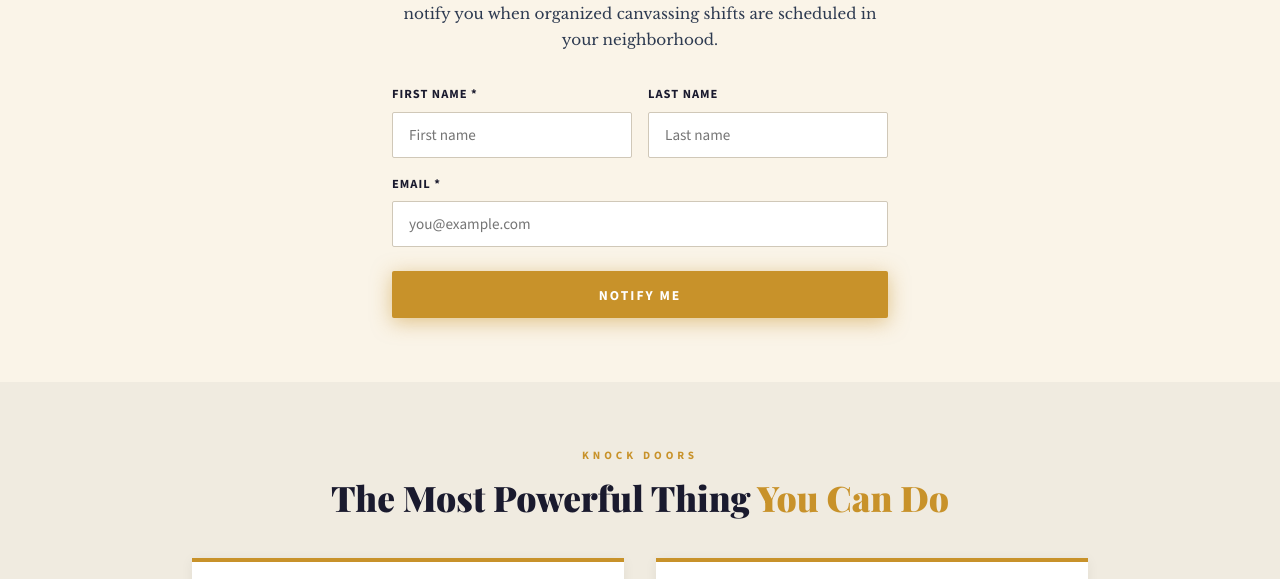
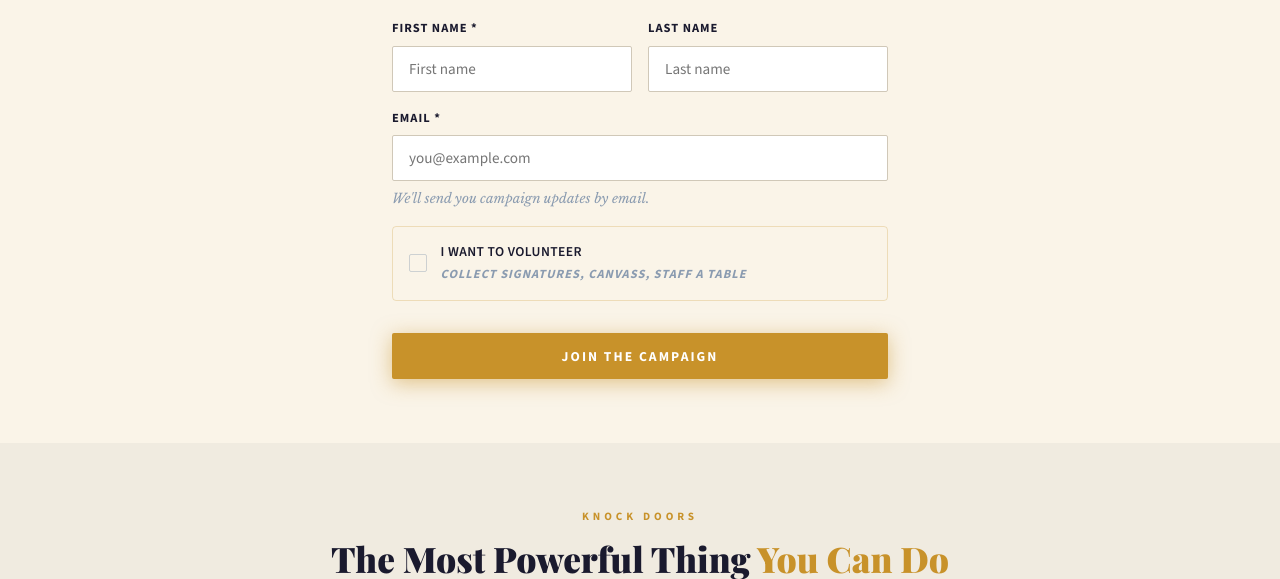
Before and after one commit to mbernstein04/ourparkourvote, a plain HTML site: page volunteer.html in a window 1280 px wide. Shown: the part 525-1104 px from the top of the page. Drawn offline with nearby package versions, Linux system fonts and the light colour scheme; a web font is replaced by a local one.

Commit message:
Update volunteer.html

```diff
--- a/volunteer.html
+++ b/volunteer.html
@@ -259,10 +259,13 @@ footer a { color: var(--gold-light); }
 <!-- ══════════ SIGNUP FORM ══════════ -->
 <section class="signup-section">
   <div class="container">
-    <h2>Get Notified When Shifts Are Scheduled</h2>
-    <p class="lead">This is <strong>not</strong> a petition signature. Fill out the form below and we'll notify you when organized canvassing shifts are scheduled in your neighborhood.</p>
-    <form name="volunteer-signup" method="POST" data-netlify="true" action="/thank-you">
+    <h2>Join the Campaign</h2>
+    <p class="lead">Get updates — and if you'd like to help collect signatures, let us know.</p>
+
+    <form name="volunteer-signup" method="POST" data-netlify="true" action="/thank-you.html" id="signup-form">
       <input type="hidden" name="form-name" value="volunteer-signup">
+      <div style="display:none"><input name="bot-field"></div>
+
       <div class="form-row">
         <div class="form-field">
           <label>First Name *</label>
@@ -273,13 +276,56 @@ footer a { color: var(--gold-light); }
           <input type="text" name="last-name" placeholder="Last name">
         </div>
       </div>
+
       <div class="form-field">
         <label>Email *</label>
         <input type="email" name="email" placeholder="you@example.com" required>
+        <small style="display:block;margin-top:0.35rem;color:#8a9bb0;font-style:italic;">We'll send you campaign updates by email.</small>
       </div>
-      <button type="submit" class="btn-primary" style="width:100%;margin-top:0.5rem;">Notify Me</button>
+
+      <div class="form-field" id="volunteer-toggle" onclick="toggleVolunteer()" style="border:1px solid rgba(200,146,42,0.25);border-radius:4px;padding:0.85rem 1rem;cursor:pointer;margin-top:0.25rem;transition:border-color 0.2s,background 0.2s;">
+        <label style="display:flex;align-items:center;gap:0.85rem;cursor:pointer;user-select:none;margin:0;">
+          <input type="checkbox" id="volunteer-check" name="volunteer" value="yes" style="display:none;">
+          <div id="check-box" style="width:18px;height:18px;min-width:18px;border:1.5px solid rgba(138,155,176,0.4);border-radius:2px;display:flex;align-items:center;justify-content:center;transition:all 0.2s;flex-shrink:0;">
+            <span id="check-mark" style="opacity:0;color:#0f1f35;font-size:11px;font-weight:700;transition:all 0.15s;">✓</span>
+          </div>
+          <div>
+            <span style="display:block;font-weight:600;font-size:0.85rem;letter-spacing:0.03em;">I want to volunteer</span>
+            <span style="font-size:0.78rem;color:#8a9bb0;font-style:italic;">Collect signatures, canvass, staff a table</span>
+          </div>
+        </label>
+      </div>
+
+      <div id="phone-field" style="overflow:hidden;max-height:0;opacity:0;transition:max-height 0.35s ease,opacity 0.3s ease;">
+        <div class="form-field" style="padding-top:0.75rem;">
+          <label>Phone Number</label>
+          <input type="tel" name="phone" placeholder="Phone number" autocomplete="tel">
+        </div>
+      </div>
+
+      <button type="submit" class="btn-primary" style="width:100%;margin-top:1rem;">Join the Campaign</button>
     </form>
   </div>
+</section>
+
+<script>
+  var isVolunteer = false;
+  function toggleVolunteer() {
+    isVolunteer = !isVolunteer;
+    document.getElementById('volunteer-check').checked = isVolunteer;
+    var toggle = document.getElementById('volunteer-toggle');
+    var box = document.getElementById('check-box');
+    var mark = document.getElementById('check-mark');
+    var phone = document.getElementById('phone-field');
+    toggle.style.borderColor = isVolunteer ? 'var(--gold)' : 'rgba(200,146,42,0.25)';
+    toggle.style.background = isVolunteer ? 'rgba(200,146,42,0.08)' : '';
+    box.style.background = isVolunteer ? 'var(--gold)' : 'transparent';
+    box.style.borderColor = isVolunteer ? 'var(--gold)' : 'rgba(138,155,176,0.4)';
+    mark.style.opacity = isVolunteer ? '1' : '0';
+    phone.style.maxHeight = isVolunteer ? '100px' : '0';
+    phone.style.opacity = isVolunteer ? '1' : '0';
+  }
+</script>
 </section>
 
 <!-- ══════════ HOW IT WORKS ══════════ -->
```
